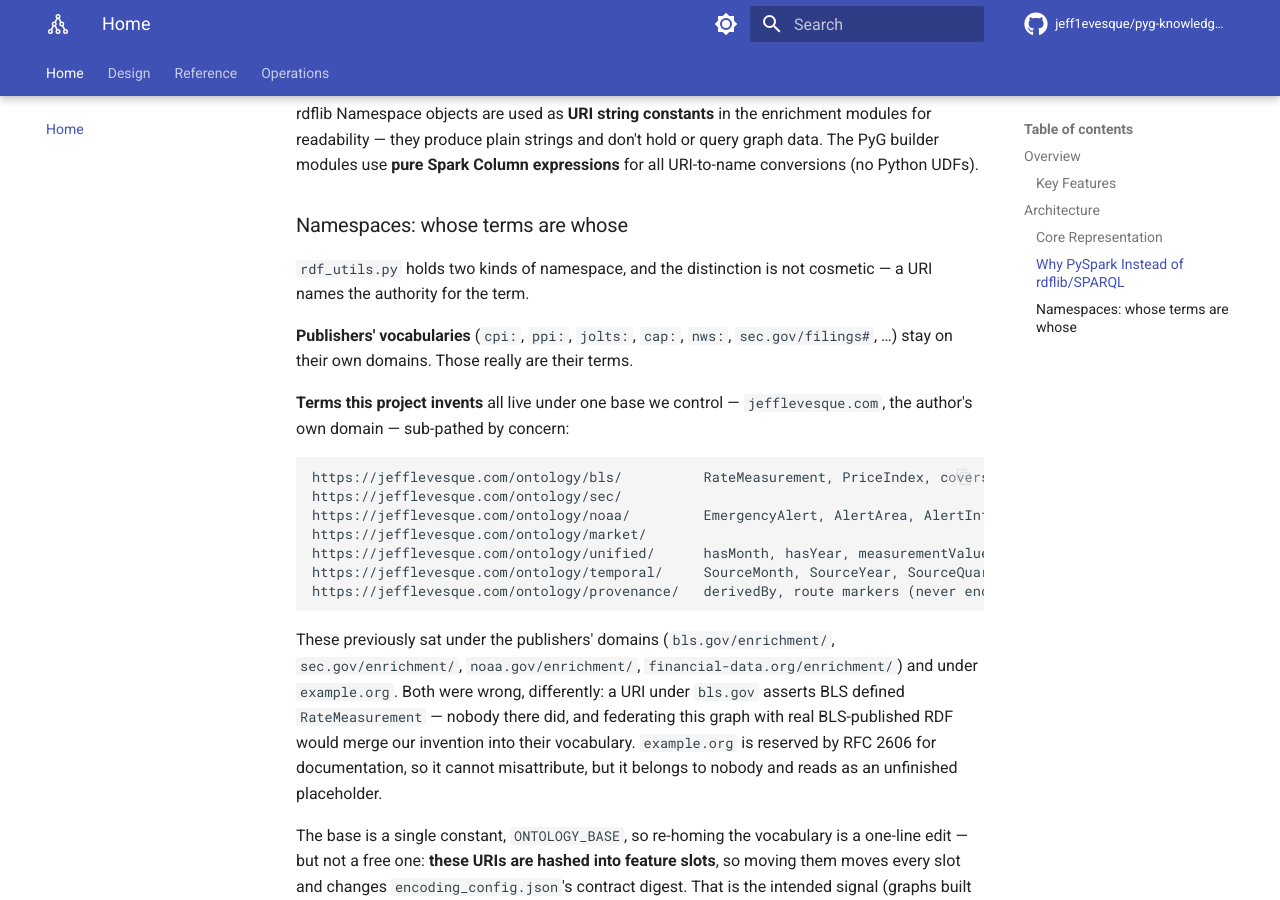
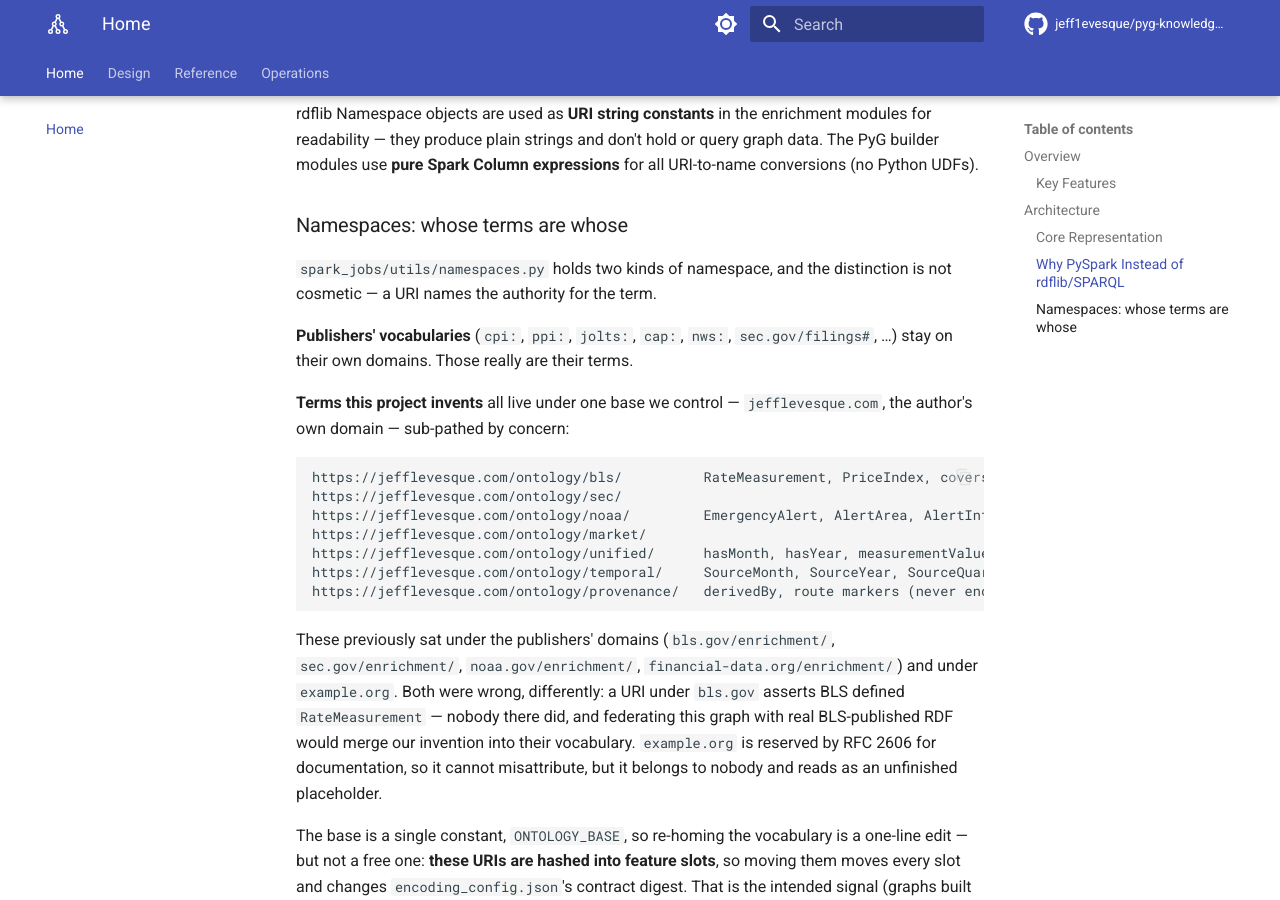
Before and after one commit to jeff1evesque/pyg-knowledge-graph-builder, an MkDocs documentation site: the page built from documentation/index.md, in a window 1280 px wide and 900 px high, scrolled down 5362 px. Built offline with MkDocs 1.6.1 and Material for MkDocs 9.7.7, drawn with Linux system fonts in a browser that asks for light colours; comment, search, counter and statistics services are not loaded.

Commit message:
#406: index.md, the namespace constants now live in namespaces.py

```diff
--- a/documentation/index.md
+++ b/documentation/index.md
@@ -173,7 +173,7 @@ rdflib Namespace objects are used as **URI string constants** in the enrichment
 
 ### Namespaces: whose terms are whose
 
-`rdf_utils.py` holds two kinds of namespace, and the distinction is not cosmetic — a URI names the authority for the term.
+`spark_jobs/utils/namespaces.py` holds two kinds of namespace, and the distinction is not cosmetic — a URI names the authority for the term.
 
 **Publishers' vocabularies** (`cpi:`, `ppi:`, `jolts:`, `cap:`, `nws:`, `sec.gov/filings#`, …) stay on their own domains. Those really are their terms.
 
```
